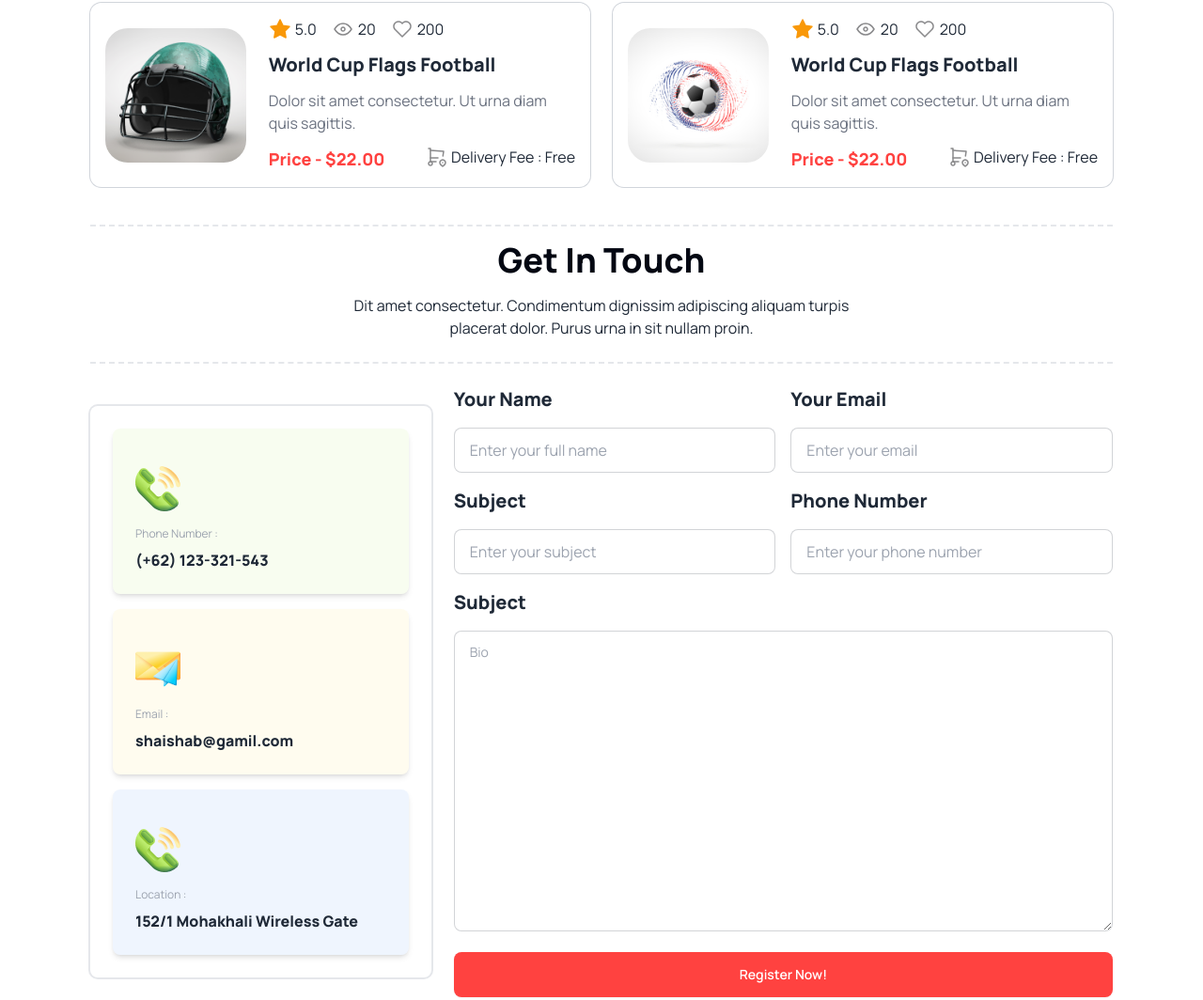
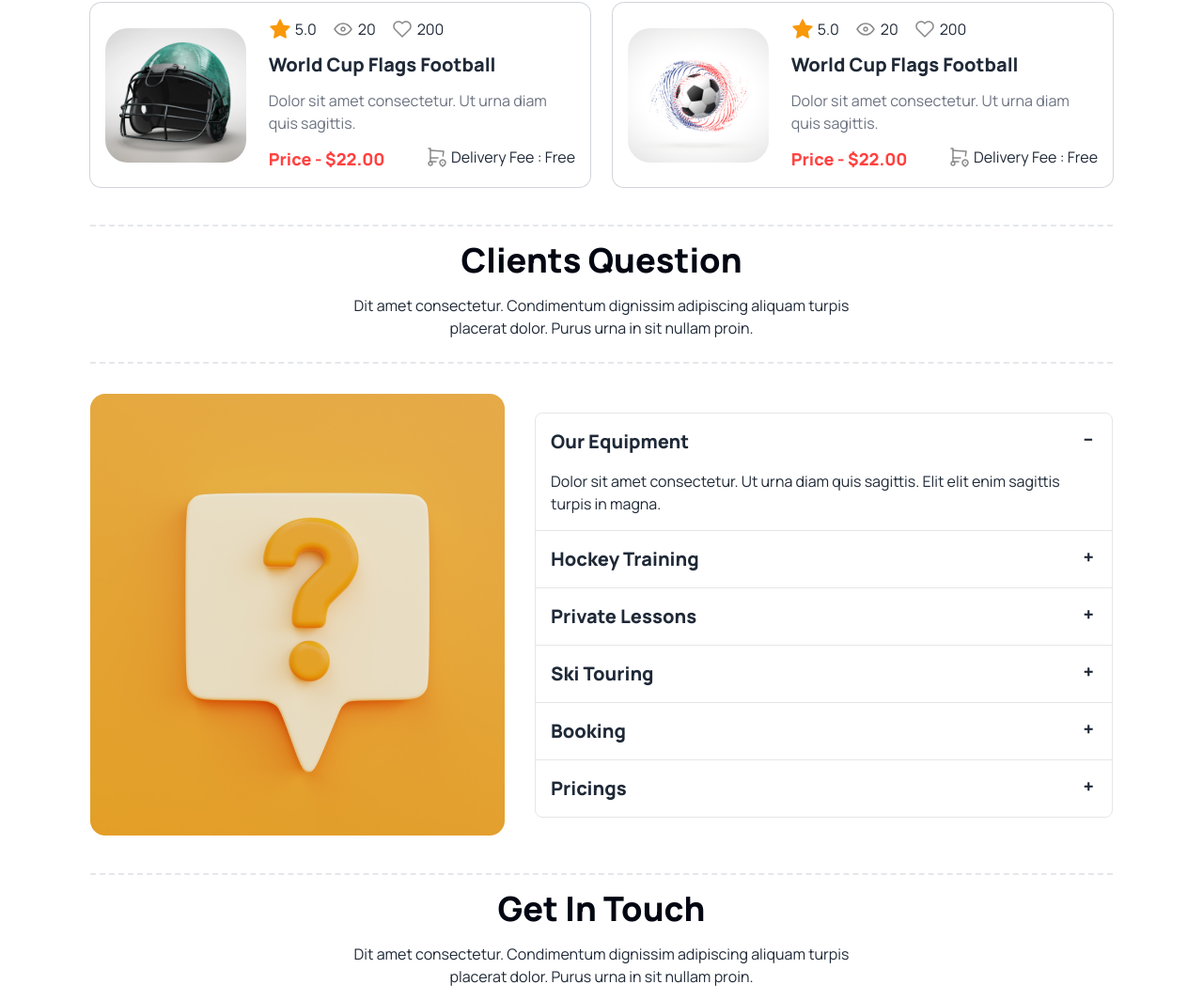
Before and after one commit to shaishabcoding/Hockeys, a plain HTML site: page index.html in a window 1280 px wide. Shown: the part 2649-3713 px from the top of the page at 94% size. Drawn offline with nearby package versions, Linux system fonts and the light colour scheme.

Commit message:
added FAQ

```diff
--- a/index.html
+++ b/index.html
@@ -1466,6 +1466,113 @@
         </div>
       </section>
       <!-- Products end -->
+      <!-- FAQ start -->
+      <section class="my-10 mx-4">
+        <div class="border-t-2 border-gray-200 border-dashed"></div>
+        <h2
+          class="text-2xl lg:text-4xl font-extrabold text-center text-gray-950 mt-4"
+        >
+          Clients Question
+        </h2>
+        <p class="mx-auto w-full lg:w-1/2 text-center mt-4 mb-4 lg:mb-6">
+          Dit amet consectetur. Condimentum dignissim adipiscing aliquam turpis
+          placerat dolor. Purus urna in sit nullam proin.
+        </p>
+        <div class="border-t-2 border-gray-200 border-dashed"></div>
+        <!-- container -->
+        <div class="flex flex-col lg:flex-row gap-8 items-center mt-8">
+          <div>
+            <img src="Images/11.png" alt="" />
+          </div>
+          <div class="flex-1">
+            <div class="join join-vertical w-full">
+              <div
+                class="collapse collapse-plus join-item border border-base-300"
+              >
+                <input type="radio" name="my-accordion-4" checked="checked" />
+                <div class="collapse-title text-xl font-extrabold">
+                  Our Equipment
+                </div>
+                <div class="collapse-content">
+                  <p>
+                    Dolor sit amet consectetur. Ut urna diam quis sagittis. Elit
+                    elit enim sagittis turpis in magna.
+                  </p>
+                </div>
+              </div>
+              <div
+                class="collapse collapse-plus join-item border border-base-300"
+              >
+                <input type="radio" name="my-accordion-4" />
+                <div class="collapse-title text-xl font-extrabold">
+                  Hockey Training
+                </div>
+                <div class="collapse-content">
+                  <p>
+                    Dolor sit amet consectetur. Ut urna diam quis sagittis. Elit
+                    elit enim sagittis turpis in magna.
+                  </p>
+                </div>
+              </div>
+              <div
+                class="collapse collapse-plus join-item border border-base-300"
+              >
+                <input type="radio" name="my-accordion-4" />
+                <div class="collapse-title text-xl font-extrabold">
+                  Private Lessons
+                </div>
+                <div class="collapse-content">
+                  <p>
+                    Dolor sit amet consectetur. Ut urna diam quis sagittis. Elit
+                    elit enim sagittis turpis in magna.
+                  </p>
+                </div>
+              </div>
+              <div
+                class="collapse collapse-plus join-item border border-base-300"
+              >
+                <input type="radio" name="my-accordion-4" />
+                <div class="collapse-title text-xl font-extrabold">
+                  Ski Touring
+                </div>
+                <div class="collapse-content">
+                  <p>
+                    Dolor sit amet consectetur. Ut urna diam quis sagittis. Elit
+                    elit enim sagittis turpis in magna.
+                  </p>
+                </div>
+              </div>
+              <div
+                class="collapse collapse-plus join-item border border-base-300"
+              >
+                <input type="radio" name="my-accordion-4" />
+                <div class="collapse-title text-xl font-extrabold">Booking</div>
+                <div class="collapse-content">
+                  <p>
+                    Dolor sit amet consectetur. Ut urna diam quis sagittis. Elit
+                    elit enim sagittis turpis in magna.
+                  </p>
+                </div>
+              </div>
+              <div
+                class="collapse collapse-plus join-item border border-base-300"
+              >
+                <input type="radio" name="my-accordion-4" />
+                <div class="collapse-title text-xl font-extrabold">
+                  Pricings
+                </div>
+                <div class="collapse-content">
+                  <p>
+                    Dolor sit amet consectetur. Ut urna diam quis sagittis. Elit
+                    elit enim sagittis turpis in magna.
+                  </p>
+                </div>
+              </div>
+            </div>
+          </div>
+        </div>
+      </section>
+      <!-- FAQ end -->
       <!-- Get In Touch start -->
       <section class="mt-10 mb-0 mx-4">
         <div class="border-t-2 border-gray-200 border-dashed"></div>
```
